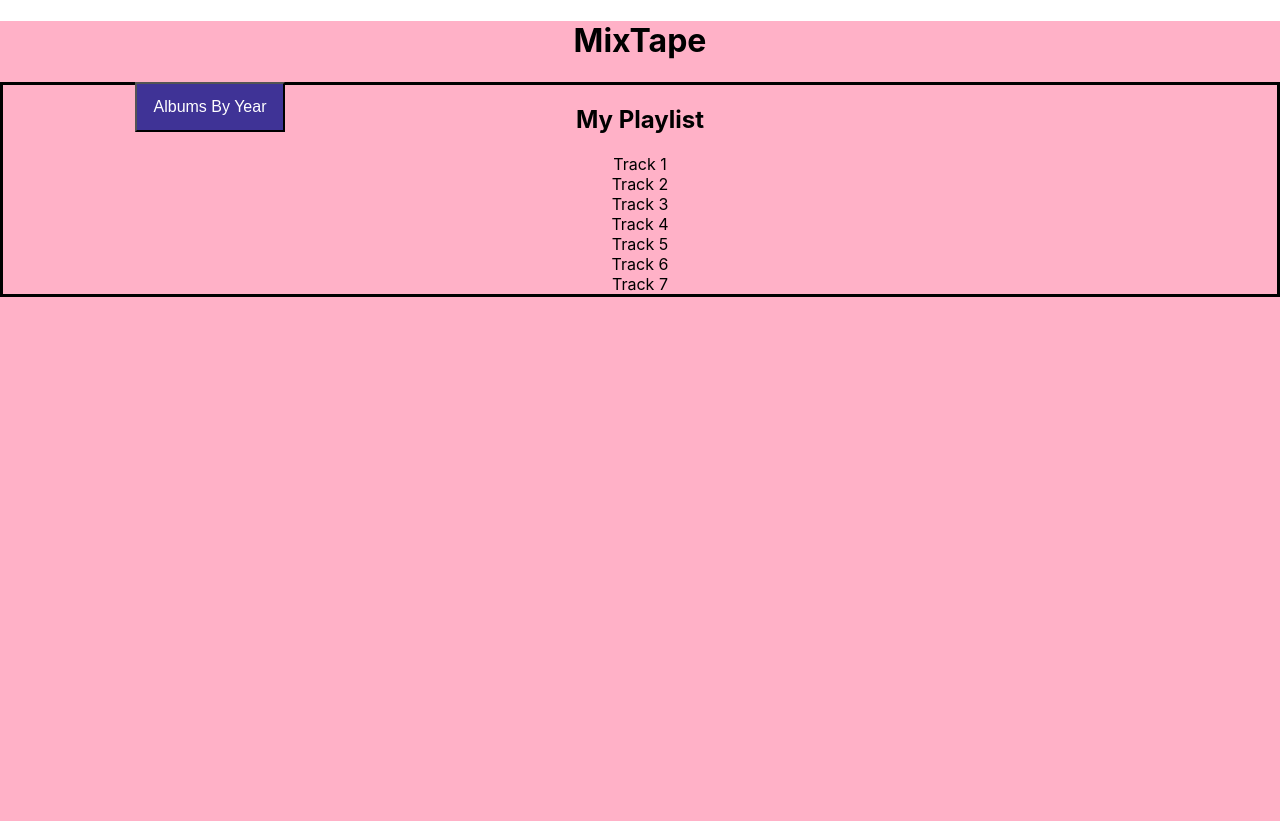
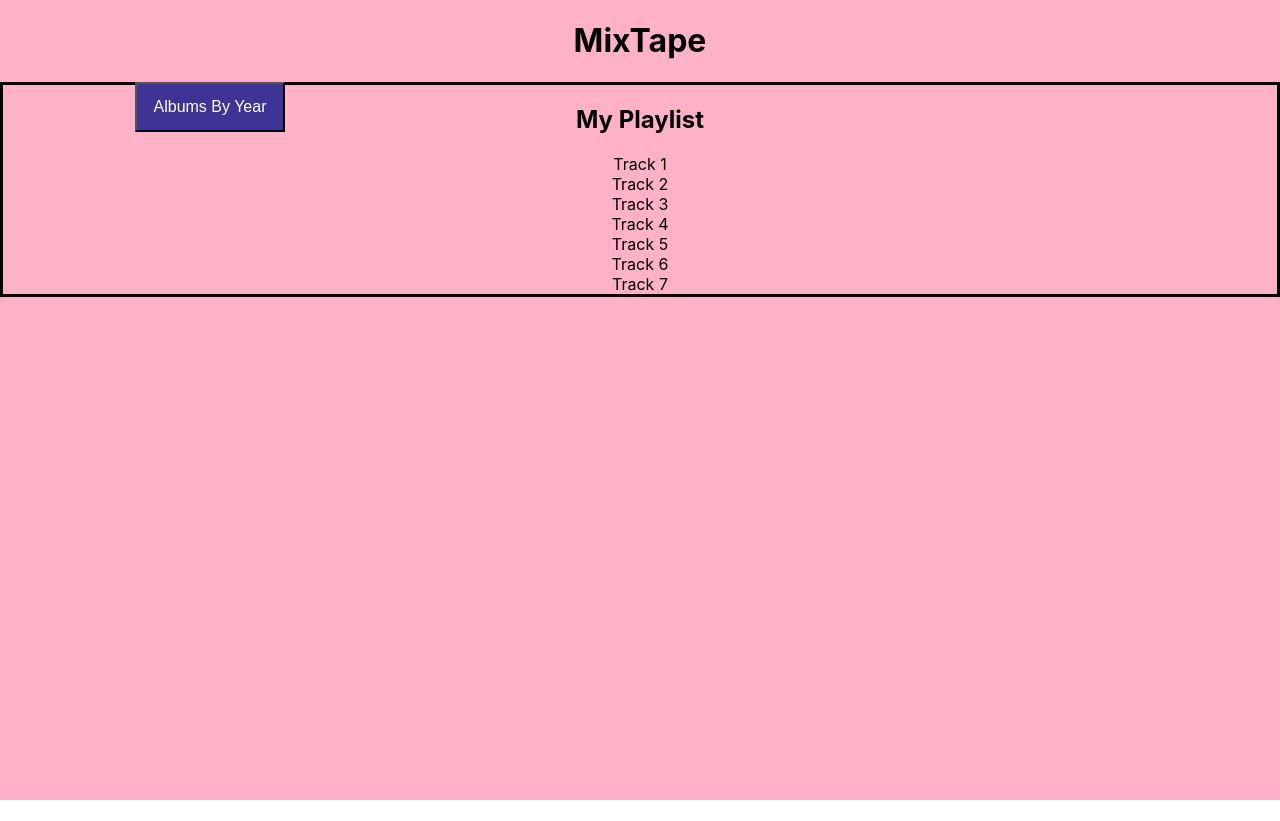
Before and after one commit to dsstevens/Mixtape, a React (Create React App) app: page / in a window 1280 px wide. After the commit the page ends 800 px from the top, so only its background shows below. Built offline with nearby package versions, Linux system fonts and the light colour scheme.

Commit message:
feat: Apply background color to entire page properly

```diff
--- a/src/components/AlbumsByYear/AlbumsByYear.tsx
+++ b/src/components/AlbumsByYear/AlbumsByYear.tsx
@@ -1,3 +1,5 @@
+import './AlbumsByYear.css';
+
 import React from 'react';
 
 const AlbumsByYear = () => {
--- a/src/components/App/App.css
+++ b/src/components/App/App.css
@@ -1,3 +1,6 @@
 .App {
+  display: flex;
+  flex-direction: column;
   text-align: center;
+  height: 100vh;
 }
--- a/src/index.css
+++ b/src/index.css
@@ -1,7 +1,6 @@
-html, body, main, #root {
+html, body {
   margin: 0;
   padding: 0;
-  height: 100%;
   font-family: -apple-system, BlinkMacSystemFont, 'Segoe UI', 'Roboto', 'Oxygen',
     'Ubuntu', 'Cantarell', 'Fira Sans', 'Droid Sans', 'Helvetica Neue',
     sans-serif;
@@ -13,7 +12,3 @@ code {
   font-family: source-code-pro, Menlo, Monaco, Consolas, 'Courier New',
     monospace;
 }
-
-* {
-  box-sizing: border-box;
-}
```
